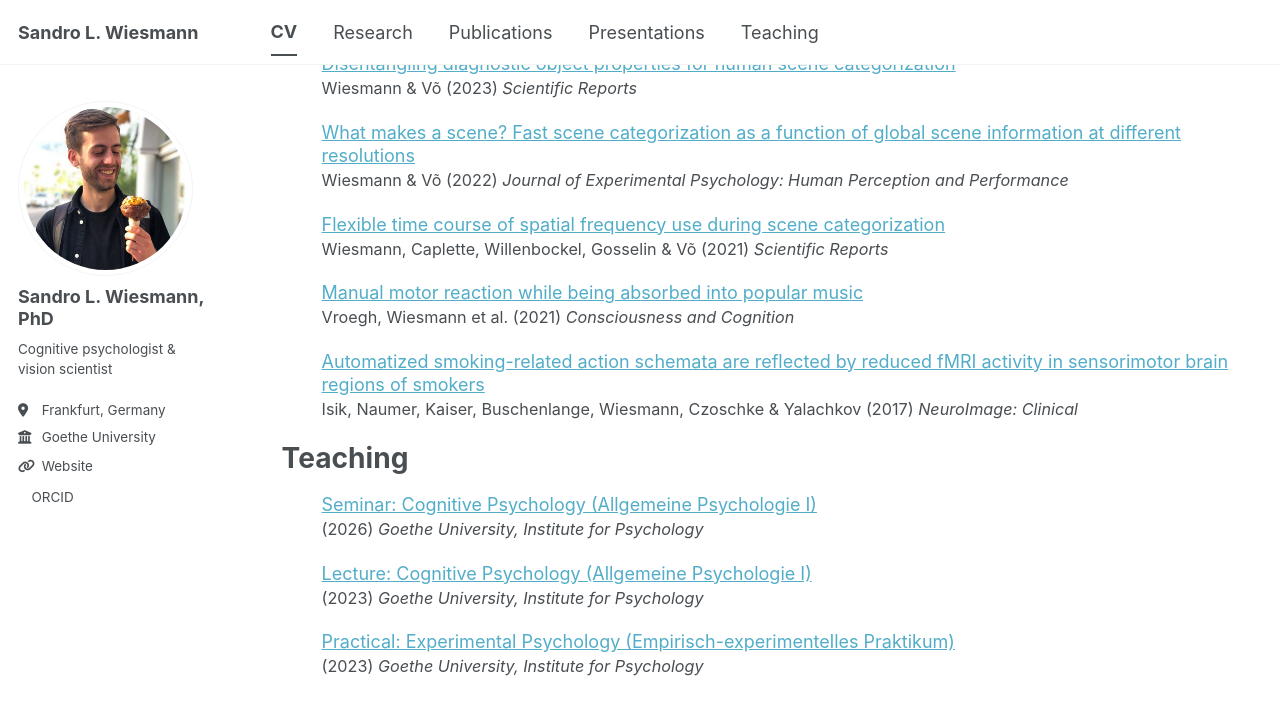
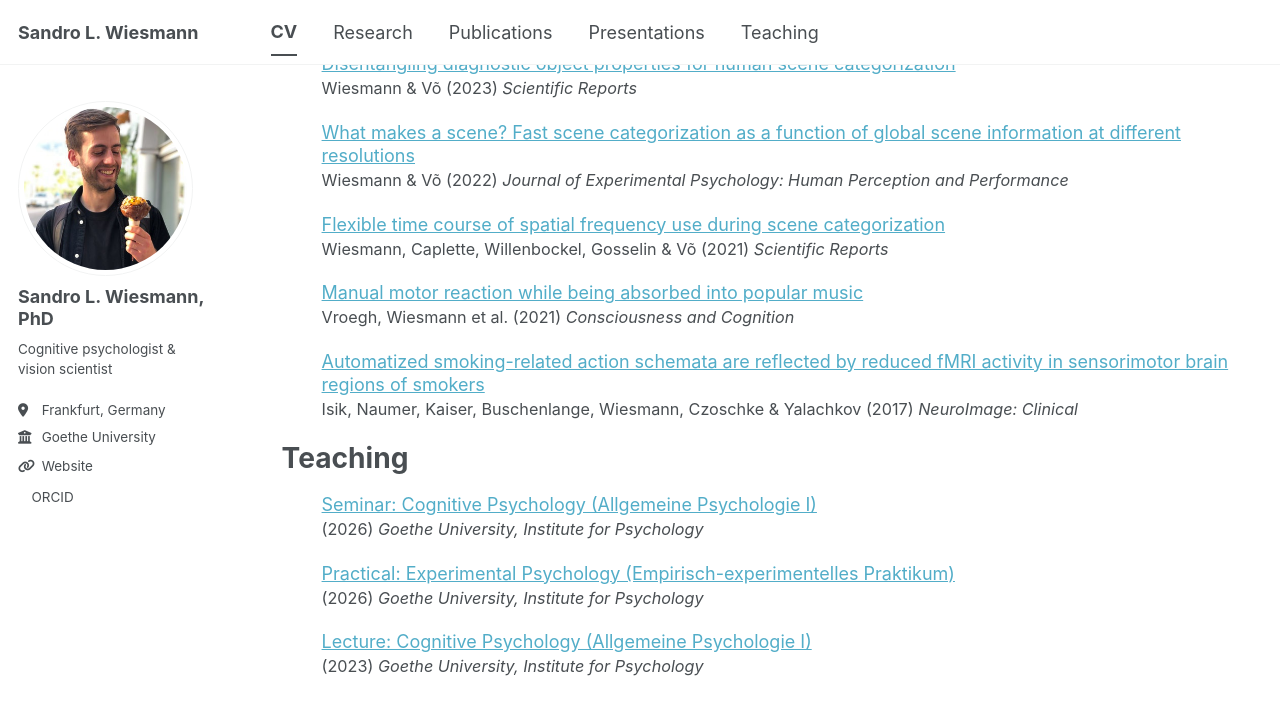
Before and after one commit to sandrowiesmann/sandrowiesmann.github.io, a Jekyll site: the page built from _pages/cv.md, in a window 1280 px wide and 900 px high, scrolled down 2092 px. Shown: the top 715 px of the window. Built offline with Jekyll 4.4.1, drawn with Linux system fonts in a browser that asks for light colours; a script bundle is joined from its source files by our own code; a style sheet for code colours, icons or effects is not loaded.

Commit message:
Update seminar date to July 10, 2026

```diff
--- a/_teaching/2023-psybsc10-expra.md
+++ b/_teaching/2023-psybsc10-expra.md
@@ -4,6 +4,6 @@ collection: teaching
 type: "Practical seminar (Bachelor Psychology)"
 permalink: /teaching/2023-psybsc10-expra
 venue: "Goethe University, Institute for Psychology"
-date: 2023-07-15
+date: 2026-07-10
 when: 2019-present (annual)
 ---
```
